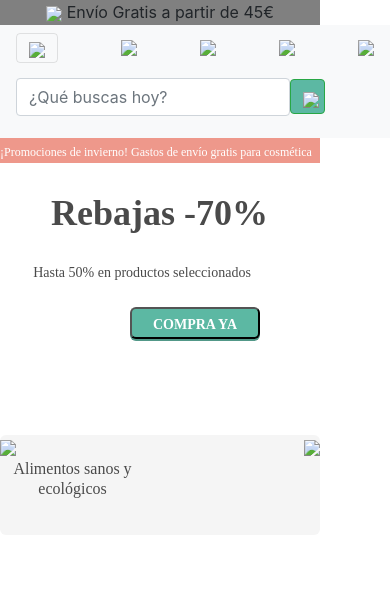
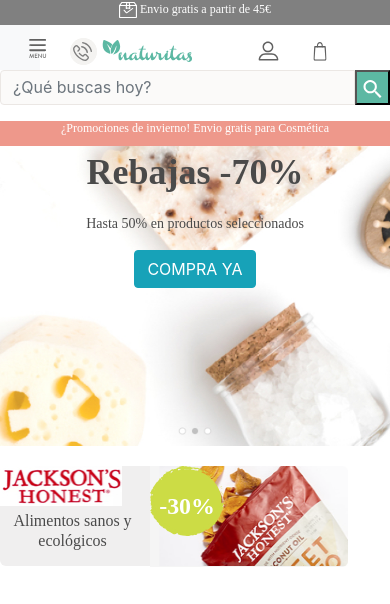
Before and after one commit to cdiaz-webimpacto/paginabootstrap, a plain HTML site: page index.html in a window 390 px wide. Drawn offline with nearby package versions, Linux system fonts and the light colour scheme.

Commit message:
WEB-1652 FirstMobile avance responsive

```diff
--- a/ces.css
+++ b/ces.css
@@ -1,82 +1,192 @@
-.centrar {
+.rectangle-24 {
+    height: 25px;
+    width: 100%;
+    text-align: center;
+    background-color: #808080;
+}
+
+.envio-gratis-a-parti {
+    color: #FFFFFF;
+    font-family: "Brandon Grotesque";
+    font-size: 12px;
+    font-weight: 500;
+    line-height: 18px;
+}
+
+.shape {
+    height: 16px;
+    width: 18px;
+}
+
+.imagenes {
+    margin-top: 3%;
+}
+
+.claseVisible {
+    display: none; /* oculta */
+}
+
+.sinborde {
+    border: 0px;
+}
+
+.fill-1 {
+    height: 18.88px;
+    width: 20.27px;
+}
+
+.oval-3 {
+    height: 27px;
+    width: 27px;
+    border-radius: 150px;
+    background-color: #F4F3F1;
+}
+
+.fill-7 {
+    height: 22.08px;
+    width: 95.43px;
+}
+
+.bg-button {
+    height: 35px;
+    width: 35px;
+    background-color: #5CB8A3;
+}
+
+.search-material {
+    height: 18px;
+    width:100%;
+}
+
+.bg-busca {
+    height: 35px;
+    width: 100%;
+    border: 1px solid #EBE7E4;
+    background-color: #FBFAF9;
+}
+
+.rectangle-18 {
+    height: 25px;
+    width: 100%;
+    background-color: #EE988B;
+}
+
+.promociones-de-invi {
+    height: 16px;
+    width: 100%;
+    color: #FFFFFF;
+    font-family: "Brandon Grotesque";
+    font-size: 12px;
+    line-height: 14px;
     text-align: center;
 }
 
-.rectangle-24 {	height: 25px;	width: 320px;	background-color: #808080;}
-
-.izquierda {
-    display: flex;
-    justify-content: left;
+.i-stock-637899066 {
+    background-image: url("imagenes/Montaje_productos.jpg");
+    background-repeat: no-repeat;
+    background-size: cover;
+    background-position: center;
+    width: 100%;
+    height: 300px;
+    text-align: center;
 }
 
-.derecha {
-    display: flex;
-    justify-content: right;
+.rebajas-70 {
+    height: 52px;
+    width: 100%;
+    color: #4A4A4A;
+    font-family: "Brandon Grotesque";
+    font-size: 36px;
+    font-weight: bold;
+    line-height: 52px;
+    text-align: center;
 }
 
-.de {
-	float: right;
+.hasta-50-en-product {
+    height: 20px;
+    width: 100%;
+    color: #4A4A4A;
+    font-family: "Brandon Grotesque";
+    font-size: 14px;
+    font-weight: 500;
+    line-height: 20px;
+    text-align: center;
 }
 
-.norm {
-	float: left;
+.mask {
+    margin-top: 20px;
+    position: relative;
+    height: 100px;
+    width: 300px;
+    border-radius: 6px;
+    background-color: rgb(240, 239, 239);
+    background-size: cover;
+    background-position: center;
+    z-index: -2;
 }
 
-.bloque {
-    display: inline-block;
+.bitmap {
+    position: absolute;
+    height: 101px;
+    width: 198px;
+    margin-left: 50%;
+    z-index: -1;
 }
 
-.bg-busca {	height: 35px;	width: 312px;	border: 1px solid #EBE7E4;	background-color: #FBFAF9; 	background-color: #FBFAF9;}
+.bitmap2 {
+    position: absolute;
+    height: 40px;
+    width: 122px;
+    margin: auto;
+    z-index: -1;
+}
 
+.alimentos-sanos-y-ec {
+    position: absolute;
+    margin-top: 15%;
+    height: 40px;
+    width: 145px;
+    color: #4A4A4A;
+    font-family: "Brandon Grotesque";
+    font-size: 16px;
+    font-weight: 500;
+    line-height: 20px;
+    text-align: center;
+    z-index: -1;
+}
 
-.bg-button {	height: 35px;	width: 35px;	background-color: #5CB8A3;}
+.combined-shape {
+    position: absolute;
+    height: 69.95px;
+    width: 75.23px;
+    margin-left: 150px;
+    z-index: 1;
+}
 
-.oval {	height: 23px;	width: 23px;	background-color: #D0DE58;}
-
-
-.promociones-de-invi {	height: 16px;	width: 309px;	color: #FFFFFF;	font-family: "Brandon Grotesque";	font-size: 12px;	line-height: 14px;	text-align: center;}
-
-.rectangle-18 {	height: 25px;	width: 320px;	background-color: #EE988B;}
-
-
-.cen {
-    background-image: url(Montaje_productos.jpg);
-    background-size: cover;
-    background-position: center;
-
+.visible {
+    display: inline;
 }
 
 
-.hasta-50-en-product {	height: 20px;	width: 284px;	color: #4A4A4A;	font-family: "Brandon Grotesque";	font-size: 14px;	font-weight: 500;	line-height: 20px;	text-align: center;}
+/* desktop */
 
-.rebajas-70 {	height: 52px;	width: 319px;	color: #4A4A4A;	font-family: "Brandon Grotesque";	font-size: 36px;	font-weight: bold;	line-height: 52px;	text-align: center;}
+@media all and (min-width: 992px) {
 
+    .claseVisible {
+        display: inline;
+    }
 
+    .rectangle-24 {
+        display: flex;
+        justify-content: space-around;
+    }
 
-.compra-ya {	height: 20px;	width: 89.25px;	color: #FFFFFF;	font-family: "Brandon Grotesque";	font-size: 14px;	font-weight: bold;	line-height: 20px;	text-align: center;}
+    .visible {
+        display: none;
+    }
 
-.rectangle-7 {	height: 31.81px;	width: 129.9px;	border-radius: 6px;	background-color: #5CB8A3;	box-shadow: 0 2px 0 0 #529888;}
+    .texto {
+        font-size: 12px;
+    }
 
-.mask {	height: 100px;	width: 320px;	border-radius: 6px;	background-color: #F5F5F5;}
-
-.alimentos-sanos-y-ec {
-	height: 40px;
-	width: 145px;
-	color: #4A4A4A;
-	font-family: "Brandon Grotesque";
-	font-size: 16px;
-	font-weight: 500;
-	line-height: 20px;
-	text-align: center;
 }
-
-.combined-shape {	height: 69.95px;	width: 75.23px;}
-
-.bg-cookies-beige {	height: 103px;	width: 320px;	opacity: 0.9;	border-radius: 6px 0 0 6px;	background-color: #FBFAF9;	box-shadow: 0 3px 4px 0 rgba(193,193,193,0.5);}
-
-
-.te-informamos-que-es {	height: 36px;	width: 236px;	color: #808080;	font-family: "Brandon Grotesque";	font-size: 13px;	line-height: 18px;}
-
-.rectangle-22 {	height: 28px;	width: 250px;	border: 1px solid #979797;	border-radius: 6px;	background-color: #F8F7F6;}
-
-.aceptar {	height: 15px;	width: 164.66px;	color: #808080;	font-family: "Brandon Grotesque";	font-size: 12px;	font-weight: 500;	line-height: 18px;	text-align: center;}
--- a/index.html
+++ b/index.html
@@ -1,167 +1,108 @@
-<!doctype html>
+<!DOCTYPE html>
 <html lang="en">
+
 <head>
-    <!-- Required meta tags -->
+    <title>Bootstrap Naturitas</title>
     <meta charset="utf-8">
-    <meta name="viewport" content="width=device-width, initial-scale=1, shrink-to-fit=no">
+    <meta name="viewport" content="width=device-width, initial-scale=1">
+    <link rel="stylesheet" href="https://maxcdn.bootstrapcdn.com/bootstrap/4.0.0/css/bootstrap.min.css" integrity="sha384-Gn5384xqQ1aoWXA+058RXPxPg6fy4IWvTNh0E263XmFcJlSAwiGgFAW/dAiS6JXm" crossorigin="anonymous">
+    <link rel="stylesheet" type="text/css" href="ces.css">
+    <script src="https://code.jquery.com/jquery-3.2.1.slim.min.js" integrity="sha384-KJ3o2DKtIkvYIK3UENzmM7KCkRr/rE9/Qpg6aAZGJwFDMVNA/GpGFF93hXpG5KkN" crossorigin="anonymous"></script>
+    <script src="https://cdnjs.cloudflare.com/ajax/libs/popper.js/1.12.9/umd/popper.min.js" integrity="sha384-ApNbgh9B+Y1QKtv3Rn7W3mgPxhU9K/ScQsAP7hUibX39j7fakFPskvXusvfa0b4Q" crossorigin="anonymous"></script>
+    <script src="https://maxcdn.bootstrapcdn.com/bootstrap/4.0.0/js/bootstrap.min.js" integrity="sha384-JZR6Spejh4U02d8jOt6vLEHfe/JQGiRRSQQxSfFWpi1MquVdAyjUar5+76PVCmYl" crossorigin="anonymous"></script>
+</head>
 
-    <!-- Bootstrap CSS -->
-    <link rel="stylesheet" href="https://stackpath.bootstrapcdn.com/bootstrap/4.3.1/css/bootstrap.min.css" integrity="sha384-ggOyR0iXCbMQv3Xipma34MD+dH/1fQ784/j6cY/iJTQUOhcWr7x9JvoRxT2MZw1T" crossorigin="anonymous">
-    <link rel="stylesheet" type="text/css" href="ces.css">
-    <title>Hello, world!</title>
-  </head>
 <body>
 
-    <div class="centrar rectangle-24">
-        <img src="delivery-box.svg" />
-        Envío Gratis a partir de 45€
+    <!-- header  -->
+    <div class="row">
+
+        <!-- div gris -->
+        <div class="rectangle-24 col-12 col-lg-12">
+            <p class="envio-gratis-a-parti claseVisible"> <img class="shape" src="imagenes/delivery-box.svg">¿Necesitas ayuda? 9491951995</p>
+            <p class="envio-gratis-a-parti"> <img class="shape" src="imagenes/delivery-box.svg"> Envio gratis a partir de 45€</p>
+            <p class="envio-gratis-a-parti claseVisible"> <img class="shape" src="imagenes/delivery-box.svg"> 30 de plazo-Devolución gratuita</p>
         </div>
 
-
+        <!-- navbar desplegable -->
+        <div class="col-2 col-sm-2 col-lg-12">
 
             <nav class="navbar navbar-expand-lg navbar-light bg-light">
-        <!--<a class="navbar-brand" href="#"></a>-->
+                <button class="sinborde navbar-toggler" type="button" data-toggle="collapse" data-target="#navbarSupportedContent" aria-controls="navbarSupportedContent" aria-expanded="false" aria-label="Toggle navigation">
+                    <img class="fill-1" src="imagenes/menu_mobile.svg">
+                </button>
 
-        <button class="navbar-toggler" type="button" data-toggle="collapse" data-target="#navbarSupportedContent" aria-controls="navbarSupportedContent" aria-expanded="false" aria-label="Toggle navigation">
-
-          <!--<span class="navbar-toggler-icon"></span>-->
-
-            <img src="menu_mobile.svg" />
-
-
-        </button>
-                <img src="telephone.svg" />
-                <img src="Logo.svg" />
-                <img src="icono-cuenta.svg" />
-    <!--
-                <div>
-                        <img class="oval" src="oval.png" ><span>12</span></img>
-                        <img src="cart.svg" />
-                </div>
-
-    -->
-    <img src="cart.svg" />
-
+                <!-- navbar opciones del menú -->
                 <div class="collapse navbar-collapse" id="navbarSupportedContent">
                     <ul class="navbar-nav mr-auto">
-            <li class="nav-item active">
-              <a class="nav-link" href="#">Home <span class="sr-only">(current)</span></a>
-            </li>
-            <li class="nav-item">
-              <a class="nav-link" href="#">Link</a>
-            </li>
-            <li class="nav-item dropdown">
-              <a class="nav-link dropdown-toggle" href="#" id="navbarDropdown" role="button" data-toggle="dropdown" aria-haspopup="true" aria-expanded="false">
-                Dropdown
-              </a>
-              <div class="dropdown-menu" aria-labelledby="navbarDropdown">
-                <a class="dropdown-item" href="#">Action</a>
-                <a class="dropdown-item" href="#">Another action</a>
-                <div class="dropdown-divider"></div>
-                <a class="dropdown-item" href="#">Something else here</a>
+                        <li class="nav-item active"><a class="nav-link" href="#">SUPLEMENTOS<span class="sr-only">(current)</span></a></li>
+                        <li class="nav-item"><a class="nav-link" href="#">PLANTAS</a></li>
+                        <li class="nav-item"><a class="nav-link" href="#">ALIMENTACIÓN</a></li>
+                        <li class="nav-item"><a class="nav-link" href="#">COSMÉTICA</a></li>
+                        <li class="nav-item"><a class="nav-link" href="#">HIGIENE</a></li>
+                        <li class="nav-item"><a class="nav-link" href="#">MAMÁ Y BEBE</a></li>
+                        <li class="nav-item"><a class="nav-link" href="#">HIGIENE</a></li>
+                        <li class="nav-item"><a class="nav-link" href="#">HUERTO</a></li>
+                    </ul>
                 </div>
-            </li>
-            <li class="nav-item">
-              <a class="nav-link disabled" href="#">Disabled</a>
-            </li>
-          </ul>
-
+            </nav>
 
         </div>
 
+        <!-- div que contiene las imágenes del navbar -->
+        <div class="imagenes col-9 col-sm-9 col-lg-12">
+            <div class="row">
+                <!-- mobile -->
+                <div class="col-1 col-sm-1 visible"><img class="oval-3" src="imagenes/telephone.svg"></div>
+                <div class="col-6 col-sm-5 col-lg-5"><img class="fill-7" src="imagenes/logo_naturitas.svg"></div>
+                <div class="col-2 col-sm-4 col-lg-4 nav-item visible"><img src="imagenes/iconoCuenta.svg"></div>
 
-        <form class="form-inline my-2 my-lg-0">
-            <div>
-                <input class="form-control mr-sm-2" type="search" placeholder="¿Qué buscas hoy?" aria-label="Search">
+                <!-- desktop -->
+                <div class="col-2 col-sm-4 col-lg-4 nav-item dropdown claseVisible">
+                    <a class="nav-link dropdown-toggle texto" href="#" id="navbarDropdown" role="button" data-toggle="dropdown" aria-haspopup="true" aria-expanded="false">
+                        <img src="imagenes/iconoCuenta.svg">mi Cuenta
+                    </a>
+                    <div class="dropdown-menu" aria-labelledby="navbarDropdown"><a class="dropdown-item" href="#">Lorem</a></div>
                 </div>
 
-                <button class="btn btn-outline-success my-2 my-sm-0 bg-button" type="submit"><img src="search.svg"/></button>
-
-        </form>
-
-
-
-      </nav>
-
-
-      <div class="rectangle-18">
-            <!-- Content here -->
-            <span class="promociones-de-invi">¡Promociones de invierno! Gastos de envío gratis para cosmética</span>
+                <!-- mobile -->
+                <div class="col-2 col-sm-2 col-lg-2"><img class="fill-1" src="imagenes/cart.svg"></div>
+            </div>
         </div>
 
-
-         <div class="cen centrar">
-                <!-- Content here -->
-         <!--   <img class="cen" src="montaje_productos.jpg" />-->
-         <br>
-              <div class="rebajas-70">Rebajas -70%</div><!-- <div class="rebajas-70 pt-2">Rebajas -70%</div> -->
-              <br>
-
-              <div class="hasta-50-en-product">Hasta 50% en productos seleccionados</div>
-              <br>
-              <div>
-              <button class="rectangle-7" type="submit"><span class="compra-ya">COMPRA YA</span></button>
-            </div>
-
-
-              <br>
-              <br>
-              <br>
-        </div>
-
-<br>
-
-        <div class="mask">
-
-            <div class="bloque">
-                <img src="Bitmap.jpg" />
-
-                <div class="alimentos-sanos-y-ec">
-                  Alimentos sanos y ecológicos
+        <!-- barra de búsqueda -->
+        <div class="col-12 col-sm-12 col-lg-6">
+            <form class="form-group input-group">
+                <input type="text" class="form-control bg-busca" placeholder="¿Qué buscas hoy?">
+                <span class="input-group-btn">
+                    <button class="bg-button" type="button">
+                        <span class=""> <img class="search-material" src="imagenes/search.svg"> </span>
+                    </button>
+                </span>
+            </form>
         </div>
 
     </div>
 
-<!--
-        <div class="bloque">
-          <img class="combined-shape" src="Oval.png" />
-        </div>
--->
-          <div class="de">
-                <img src="patatas.png" />
+    <!-- div promoción -->
+    <div class="rectangle-18 col-xs-4">
+        <p class="promociones-de-invi">¿Promociones de invierno! Envio gratis para Cosmética</p>
     </div>
 
-                <!--
-            <div class="alimentos-sanos-y-ec">
-                    Alimentos sanos y ecológicos
-            </div>
-        -->
-
-
+    <!-- div con imagen de fondo y elementos dentro -->
+    <div class="i-stock-637899066">
+        <p class="rebajas-70">Rebajas -70%</p>
+        <p class="hasta-50-en-product">Hasta 50% en productos seleccionados</p>
+        <button type="button" class="btn btn-info">COMPRA YA</button>
     </div>
 
-
-<br>
-
-<!--
-        <div class="bg-cookies-beige">
-
-          <div class="te-informamos-que-es">
-              Te informamos que esta web usa cookies y si continúas navegando, aceptas su uso.
+    <!-- div elementos de marca de producto, texto, descuento e imagen patatas -->
+    <div class="mask">
+        <img class="bitmap2" src="imagenes/Bitmap.jpg">
+        <img class="bitmap" src="imagenes/baner.png">
+        <img class="combined-shape" src="imagenes/sello.svg">
+        <p class="alimentos-sanos-y-ec">Alimentos sanos y ecológicos</p>
     </div>
 
-          <button class="rectangle-22" type="submit"><span class="aceptar">ACEPTAR</span></button>
-
-        </div>
--->
-
-
-
-
-    <!-- Optional JavaScript -->
-    <!-- jQuery first, then Popper.js, then Bootstrap JS -->
-    <script src="https://code.jquery.com/jquery-3.3.1.slim.min.js" integrity="sha384-q8i/X+965DzO0rT7abK41JStQIAqVgRVzpbzo5smXKp4YfRvH+8abtTE1Pi6jizo" crossorigin="anonymous"></script>
-    <script src="https://cdnjs.cloudflare.com/ajax/libs/popper.js/1.14.7/umd/popper.min.js" integrity="sha384-UO2eT0CpHqdSJQ6hJty5KVphtPhzWj9WO1clHTMGa3JDZwrnQq4sF86dIHNDz0W1" crossorigin="anonymous"></script>
-    <script src="https://stackpath.bootstrapcdn.com/bootstrap/4.3.1/js/bootstrap.min.js" integrity="sha384-JjSmVgyd0p3pXB1rRibZUAYoIIy6OrQ6VrjIEaFf/nJGzIxFDsf4x0xIM+B07jRM" crossorigin="anonymous"></script>
 </body>
 </html>
```
Also changed, not shown: imagenes/Bitmap.jpg (added), imagenes/Montaje_productos.jpg (added), imagenes/Oval.png (added), imagenes/baner.png (added), imagenes/cart.svg (added), imagenes/delivery-box.svg (added), imagenes/iconoCuenta.svg (added), imagenes/logo_naturitas.svg (added), imagenes/menu_mobile.svg (added), imagenes/patatas.PNG (added), imagenes/photog_mobile.jpg (added), imagenes/search.svg (added), imagenes/sello.svg (added), imagenes/telephone.svg (added). Lines whose indentation alone changed are shown as unchanged.
